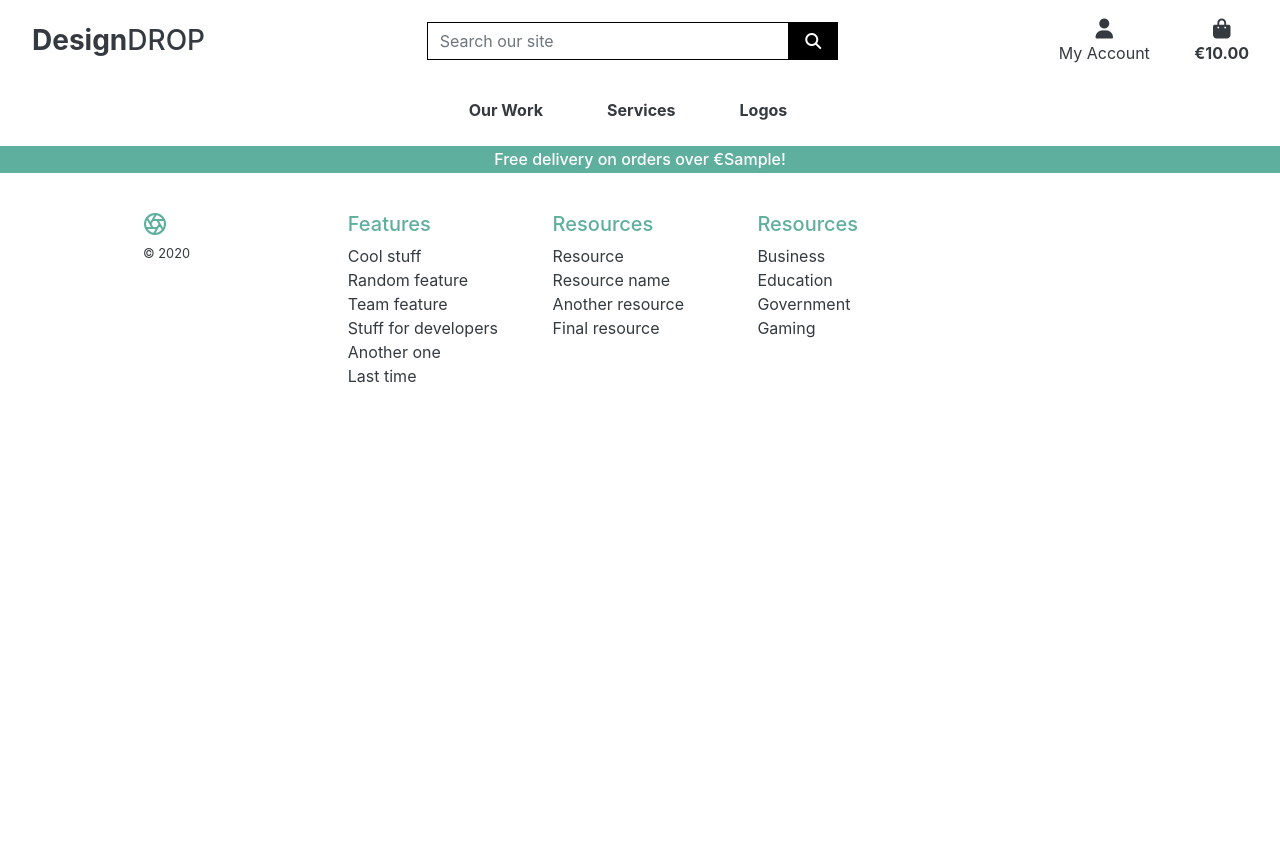
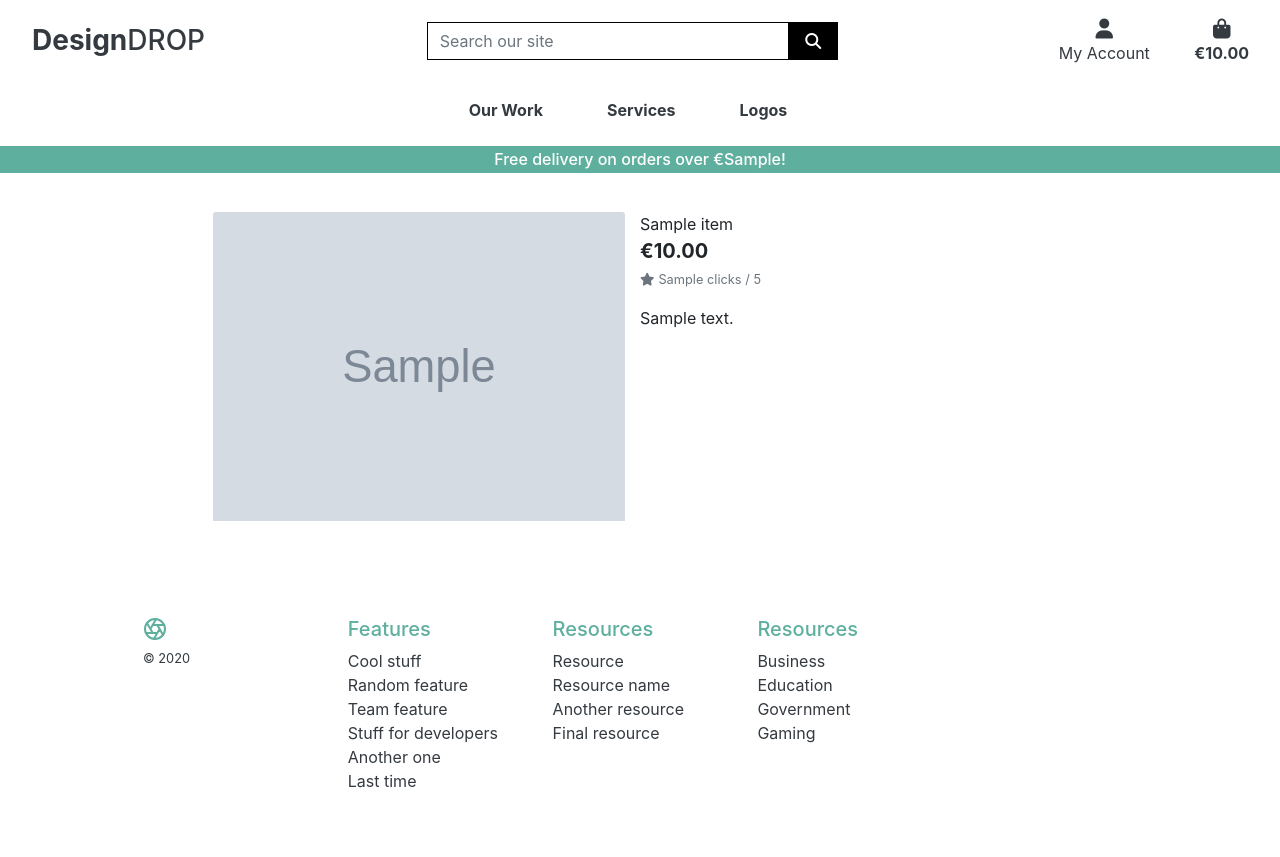
Before and after one commit to Liam-gosnell/Milestonefour, a Django app: template orders/templates/orders/service_detail.html in a window 1280 px wide. Before the commit the page ends 383 px from the top, so only its background shows below. Run offline with Django 3.2, Linux system fonts and the light colour scheme; tables that the repository leaves empty hold one stand-in row (values such as "Sample post"); the template is opened without the code that fills it: values that come from a table or form of the project are taken from there, most other values are stand-ins (such as "Sample title", 1, 10 or a date in 2020); grey boxes marked "Sample" are stand-in pictures; parts of the project's set-up code (start-up, migrations or seed data) failed here and were passed over; some libraries are stand-ins or nearby versions.

Commit message:
Added product details functionality

```diff
--- a/orders/templates/orders/service_detail.html
+++ b/orders/templates/orders/service_detail.html
@@ -10,5 +10,35 @@
 {% endblock %}
 
 {% block content %}
+  <div class="overlay"></div>
+  <div class="container-fluid">
+    <div class="row">
+      <div class="col-12 col-md-6 col-lg-4 offset-lg-2">
+        <div class="image-container my-5">
+            {% if item.image %}
+                <a href="{{ item.image.url }}" target="_blank">
+                    <img class="card-img-top img-fluid" src="{{ item.image.url }}" alt="{{ item.name }}">
+                </a>
+                {% else %}
+                <a href="">
+                    <img class="card-img-top img-fluid" src="{{ MEDIA_URL }}noimage.png" alt="{{ item.name }}">
+                </a>
+            {% endif %}
+        </div>
+      </div>
+      <div class="col-12 col-md-6 col-lg-4 ">
+        <div class="item-details-container mb-5 mt-md-5">
+            <p class="mb-0">{{ item.name }}</p>
+            <p class="lead mb-0 text-left font-weight-bold">€{{ item.price }}</p>
+            {% if item.clicks %}
+                <small class="text-muted"><i class="fas fa-star mr-1"></i>{{ product.clicks }} / 5</small>
+            {% else %}
+                <small class="text-muted">No clicks</small>
+            {% endif %}
+            <p class="mt-3">{{ item.description }}</p>
+        </div>
+      </div>
+    </div>
+  </div>
 
 {% endblock %}
--- a/orders/templates/orders/services.html
+++ b/orders/templates/orders/services.html
@@ -31,7 +31,7 @@
                     <i class="fas fa-euro-sign"></i> {{ item.price }}
                     <span class="badge badge-pill badge-{{ item.tag.colour }} service-badge">{{ item.tag }}</span>
                   </h4>
-                  <a href="{% url 'service_detail' items_id %}" class="btn btn-black-sm">View product details</a>
+                  <a href="{% url 'service_detail' item.id %}" class="btn btn-black-sm">View product details</a>
                   <a href="" class="btn btn-black-outline-sm mt-3">Add to cart</a>
                 </div>
               </div>
--- a/orders/urls.py
+++ b/orders/urls.py
@@ -3,4 +3,5 @@ from . import views
 
 urlpatterns = [
     path('', views.all_services, name='services'),
+    path('<item_id>', views.service_detail, name='service_detail'),
 ]
--- a/static/css/base.css
+++ b/static/css/base.css
@@ -7,7 +7,7 @@ html {
 .header-image {
     background: url('/media/DesignDrop (5).png') no-repeat center center fixed;
     background-size: cover;
-    height: 100vh;
+    height: 90vh;
     color: #555;
     font-family: 'Lato';
 }
@@ -203,6 +203,9 @@ html {
 
 /* Services */
 
+#services {
+    padding-top: 0px!important;
+}
 
 .fixed-card-height {
   height: 100%;
@@ -299,3 +302,14 @@ html {
         padding-top: 164px;
     }
 }
+
+/* pad the top a bit when navbar is collapsed on mobile */
+@media (max-width: 991px) {
+    .header-container {
+        padding-top: 100px;
+    }
+
+    body {
+        height: calc(100vh - 116px);
+    }
+}
--- a/templates/includes/main-nav.html
+++ b/templates/includes/main-nav.html
@@ -8,13 +8,13 @@
         </li>
 
         <li class="nav-item dropdown">
-            <a class="logo-font font-weight-bold nav-link text-dark mr-5" href="{% url 'services' %}" id="clothing-link" data-toggle="dropdown" aria-haspopup="true" aria-expanded="false">
+            <a class="logo-font font-weight-bold nav-link text-dark mr-5" href="{% url 'services' %}" >
                Services
             </a>
         </li>
 
         <li class="nav-item dropdown">
-            <a class="logo-font font-weight-bold nav-link text-dark mr-5" href="#" id="homeware-link" data-toggle="dropdown" aria-haspopup="true" aria-expanded="false">
+            <a class="logo-font font-weight-bold nav-link text-dark mr-5" href="#" >
                Logos
             </a>
         </li>
```
Also changed, not shown: home/templates/home/index.html (+4 -4 lines), orders/views.py (+13 -1 lines).
